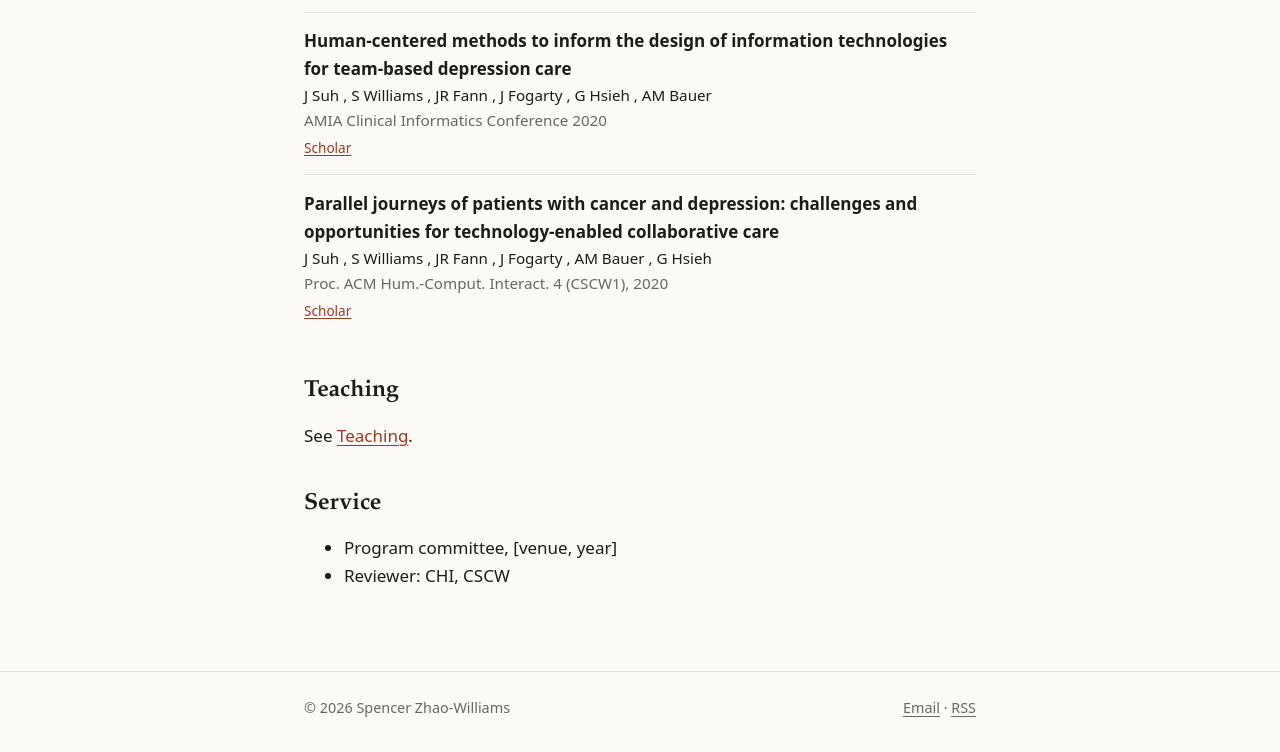
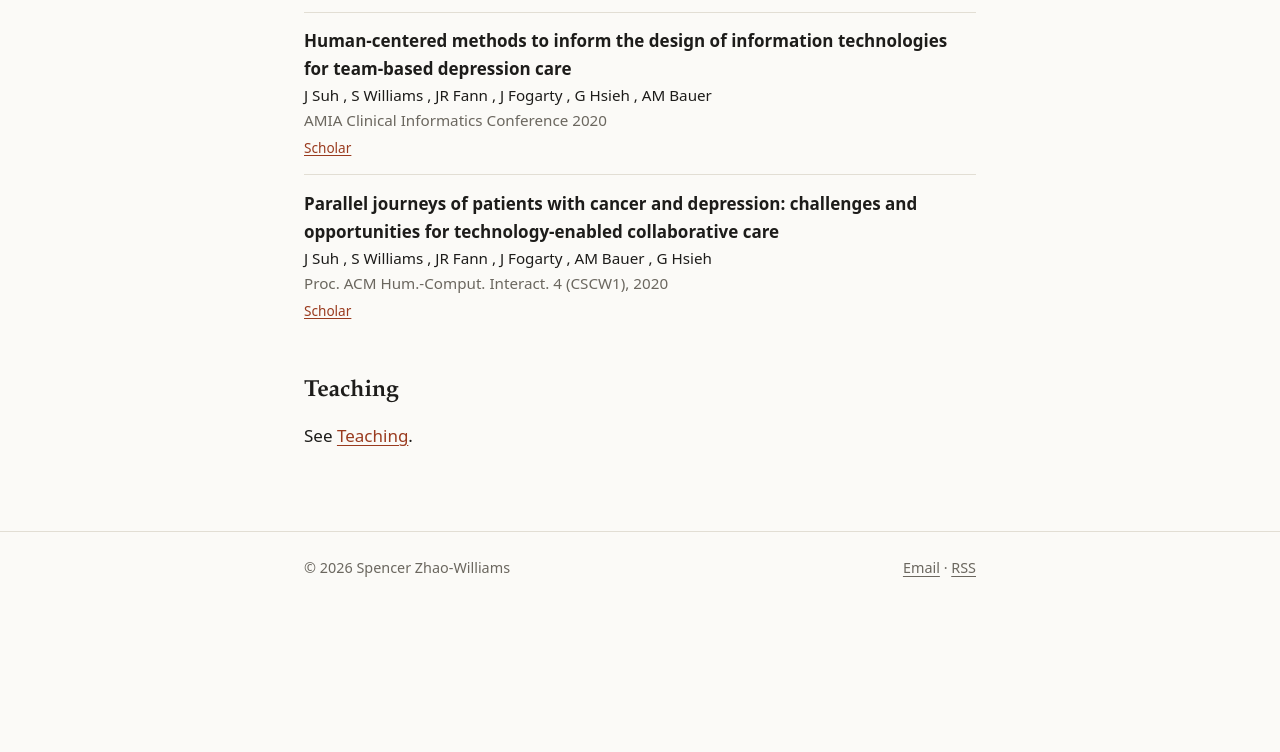
Before and after one commit to sw1918/sw1918.github.io, an Astro site: page /cv in a window 1280 px wide. Shown: the part 2121-2873 px from the top of the page. After the commit the page ends 2732 px from the top, so only its background shows below. Built offline with nearby package versions, Linux system fonts and the light colour scheme; Astro itself is replaced by a stand-in of ours.

Commit message:
removing service from cv: who cares?

```diff
--- a/src/pages/cv.astro
+++ b/src/pages/cv.astro
@@ -29,10 +29,4 @@ const pubs = await getPubs();
 
   <h2>Teaching</h2>
   <p>See <a href="/teaching">Teaching</a>.</p>
-
-  <h2>Service</h2>
-  <ul>
-    <li>Program committee, [venue, year]</li>
-    <li>Reviewer: CHI, CSCW</li>
-  </ul>
 </Base>
```
